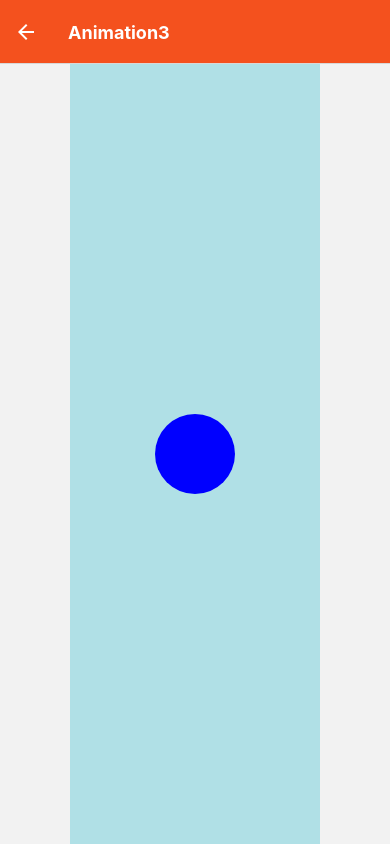
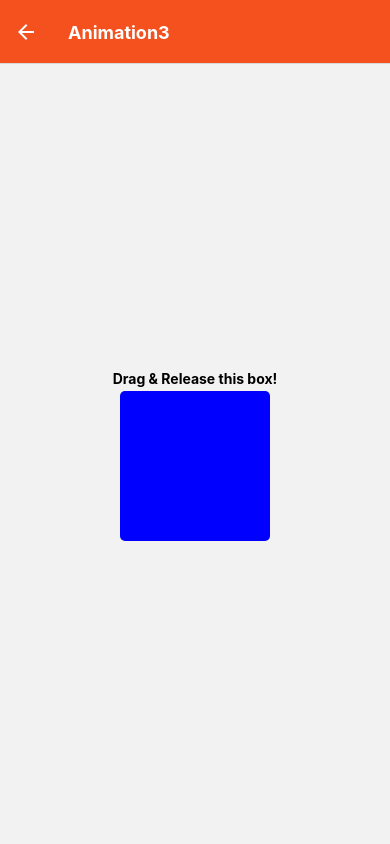
Before and after one commit to AndrewHepworth/TapPop, a React Native app: screen /Animation3 in a window 390 px wide. Built offline with nearby package versions, Linux system fonts and the light colour scheme.

Commit message:
added animations with touch caps

```diff
--- a/App.tsx
+++ b/App.tsx
@@ -9,6 +9,7 @@ import LogoTitle from './logotitle';
 import ButtonPage from './buttonpage';
 import Animations from './animations';
 import ExpandingCircleWrapper from './expandanimations';
+import EventResponderWrapper from './eventresponder';
 
 function HomeScreen({navigation}) {
   return (
@@ -87,7 +88,7 @@ function App() {
         <Stack.Screen name="ButtonPage" component={ButtonPage} />
         <Stack.Screen name="Animations" component={Animations} />
         <Stack.Screen name="Animation2" component={ExpandingCircleWrapper} />
-        <Stack.Screen name="Animation3" component={ExpandingCircleWrapper} />
+        <Stack.Screen name="Animation3" component={EventResponderWrapper} />
       </Stack.Navigator>
     </NavigationContainer>
   );
--- /dev/null
+++ b/eventresponder.tsx
@@ -0,0 +1,85 @@
+import React, {PropsWithChildren, useEffect, useRef} from 'react';
+import {
+  View,
+  Animated,
+  ViewStyle,
+  Text,
+  PanResponder,
+  StyleSheet,
+} from 'react-native';
+
+type EventResponderProps = PropsWithChildren<{style: ViewStyle}>;
+
+const EventResponder: React.FC<EventResponderProps> = props => {
+  const pan = useRef(new Animated.ValueXY()).current;
+  const panResponder = useRef(
+    PanResponder.create({
+      onMoveShouldSetPanResponder: () => true,
+      onPanResponderMove: Animated.event([null, {dx: pan.x, dy: pan.y}]),
+      onPanResponderRelease: () => {
+        Animated.spring(pan, {
+          toValue: {x: 0, y: 0},
+          useNativeDriver: true,
+        }).start(({finished}) => {
+          console.log(`finished moving object ${finished}`);
+        });
+      },
+    }),
+  ).current;
+
+  pan.addListener(({x, y}) => {
+    console.log(`Moving object ${x}, ${y}`);
+  });
+
+  return (
+    <View style={styles.container}>
+      <Text style={styles.titleText}>Drag & Release this box!</Text>
+      <Animated.View
+        style={{
+          transform: [{translateX: pan.x}, {translateY: pan.y}],
+        }}
+        {...panResponder.panHandlers}>
+        <View style={styles.box} />
+      </Animated.View>
+    </View>
+  );
+};
+
+const styles = StyleSheet.create({
+  container: {
+    flex: 1,
+    alignItems: 'center',
+    justifyContent: 'center',
+  },
+  titleText: {
+    fontSize: 14,
+    lineHeight: 24,
+    fontWeight: 'bold',
+  },
+  box: {
+    height: 150,
+    width: 150,
+    backgroundColor: 'blue',
+    borderRadius: 5,
+  },
+});
+
+const EventResponderWrapper = () => {
+  return (
+    <View
+      style={{
+        flex: 1,
+        alignItems: 'center',
+        justifyContent: 'center',
+      }}>
+      <EventResponder
+        style={{
+          width: 250,
+          height: 250,
+          backgroundColor: 'powderblue',
+        }}></EventResponder>
+    </View>
+  );
+};
+
+export default EventResponderWrapper;
```
